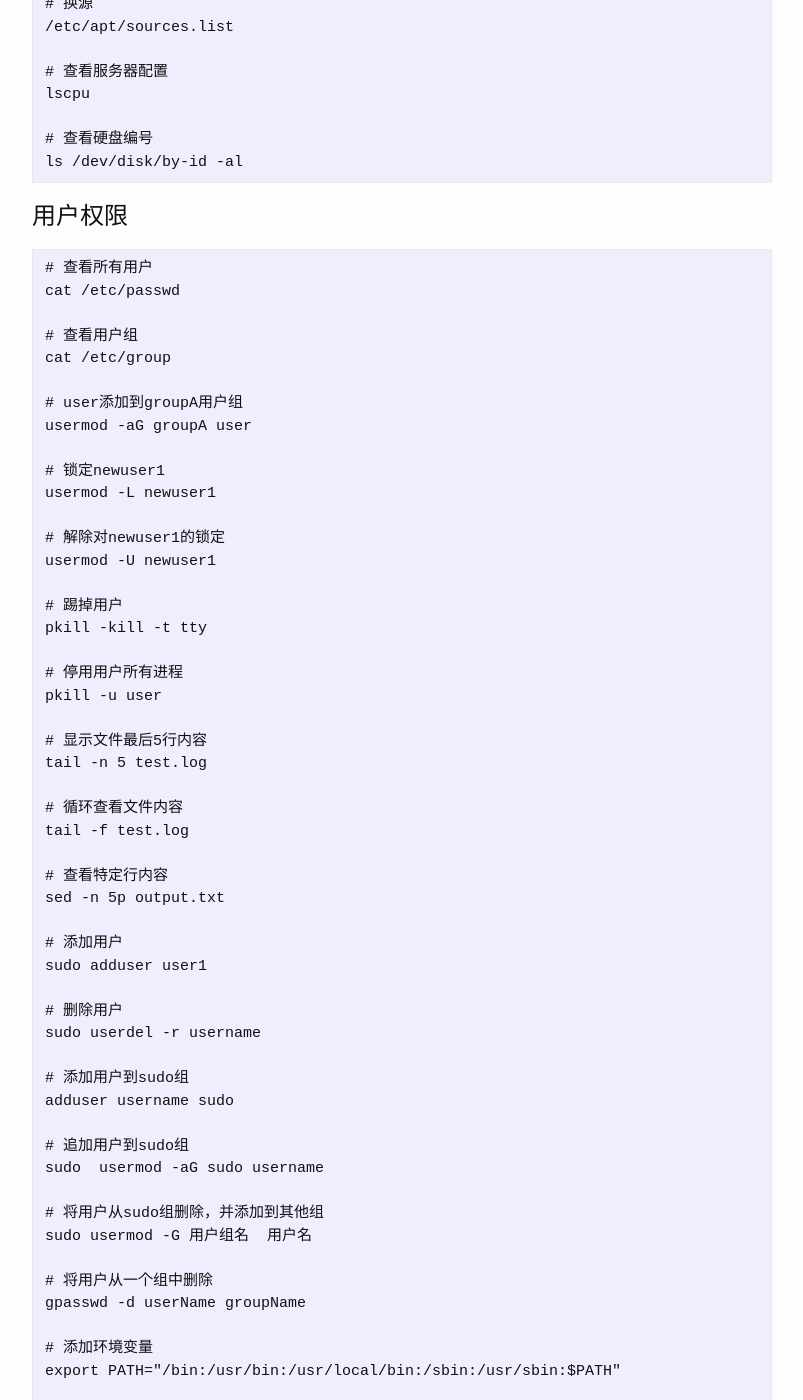
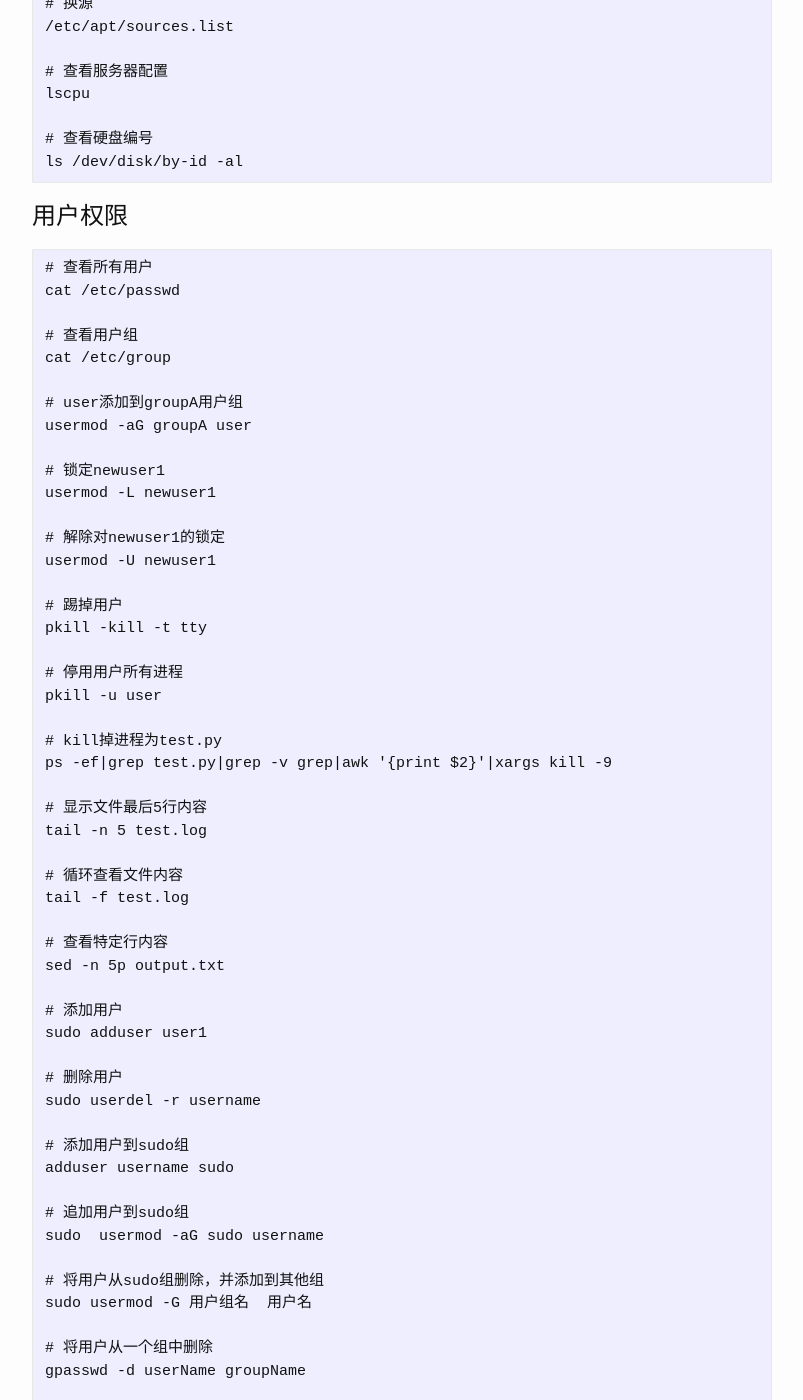
Before and after one commit to josephstalin117/josephstalin117.github.io, a Jekyll site: the page built from _posts/2016-04-04-linux.markdown, in a window 1280 px wide and 1400 px high, scrolled down 401 px. Shown: the whole window, without its empty margins (238-1041 px from the left). Built offline with Jekyll 4.4.1, drawn with Linux system fonts in a browser that asks for light colours; some of the changed text lies outside the part shown.

Commit message:
add kill

````diff
--- a/_posts/2016-04-04-linux.markdown
+++ b/_posts/2016-04-04-linux.markdown
@@ -45,6 +45,9 @@ pkill -kill -t tty
 
 # 停用用户所有进程
 pkill -u user
+
+# kill掉进程为test.py
+ps -ef|grep test.py|grep -v grep|awk '{print $2}'|xargs kill -9
 
 # 显示文件最后5行内容
 tail -n 5 test.log
--- a/_posts/2025-5-12-tonghuashun.markdown
+++ b/_posts/2025-5-12-tonghuashun.markdown
@@ -19,3 +19,8 @@ categories: command
 ```
 空格
 ```
+
+F10
+```
+查看详情
+```
````
